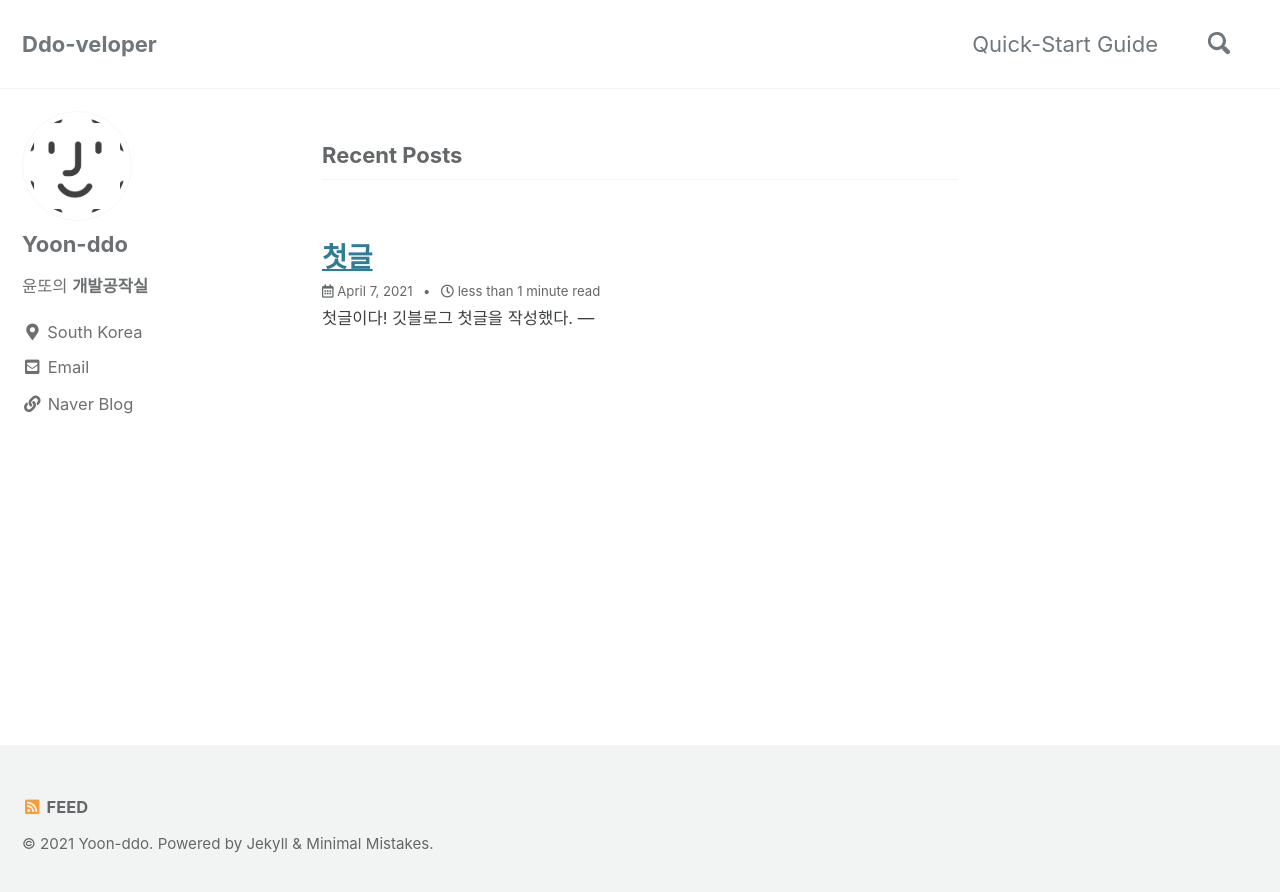
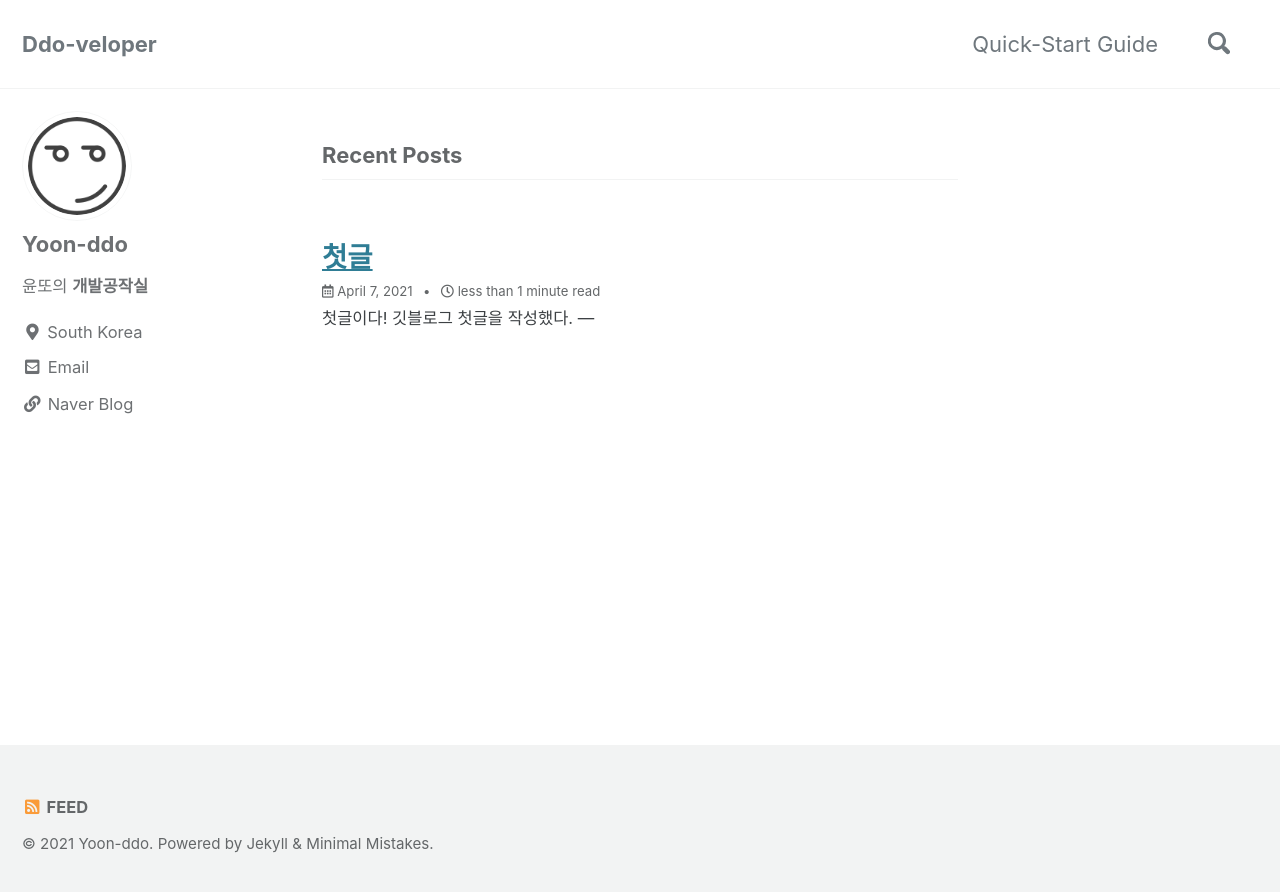
Before and after one commit to Yoon-ddo/Yoon-ddo.github.io, a Jekyll site: the page built from index.html, in a window 1280 px wide. Shown: the top 892 px of the page. Built offline with Jekyll 4.4.1, drawn with Linux system fonts in a browser that asks for light colours; cached includes are drawn as plain includes; the list of posts is cut into pages by our own code.

Commit message:
Update _config.yml

```diff
--- a/_config.yml
+++ b/_config.yml
@@ -95,7 +95,7 @@ analytics:
 # Site Author
 author:
   name             : "Yoon-ddo"
-  avatar           : "/assets/images/avatar.png"
+  avatar           : "/assets/images/profile_glance.png"
   bio              : "윤또의 **개발공작실**"
   location         : "South Korea"
   email            :
```
